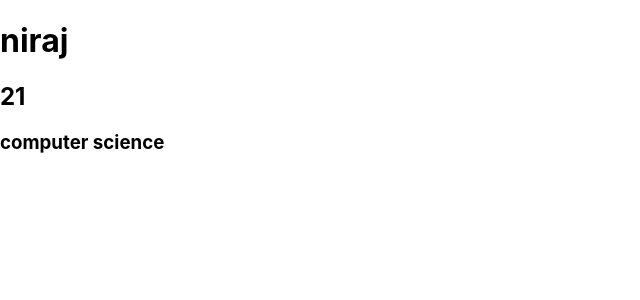
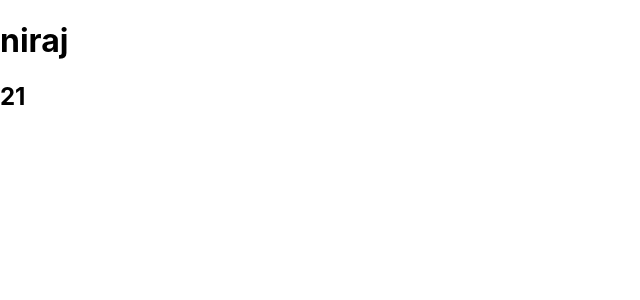
Before and after one commit to nirajbhayera4/React, a React (Create React App) app in the folder hello/: page / in a window 1280 px wide. Shown: the top 300 px of the page, without its empty margins (0-640 px from the left). Built offline with nearby package versions, Linux system fonts and the light colour scheme.

Commit message:
created a component using props.

```diff
--- a/hello/src/App.js
+++ b/hello/src/App.js
@@ -1,4 +1,5 @@
-import Ps4 from './practice/Ps4';
+
+import Ps5 from './practice/Ps5';
 
 
 
@@ -6,7 +7,7 @@ function App() {
   return (
     <div className="App">
 
-      <Ps4 />
+      <Ps5 name="niraj" age={21} />
 
 
 
--- /dev/null
+++ b/hello/src/practice/Ps5.js
@@ -0,0 +1,15 @@
+// using props here
+import React from 'react'
+
+function Ps5(props) {
+  return (
+    <div>
+        <div>
+            <h1>{props.name}</h1>
+            <h2>{props.age}</h2>
+        </div>
+    </div>
+  )
+}
+
+export default Ps5
```
